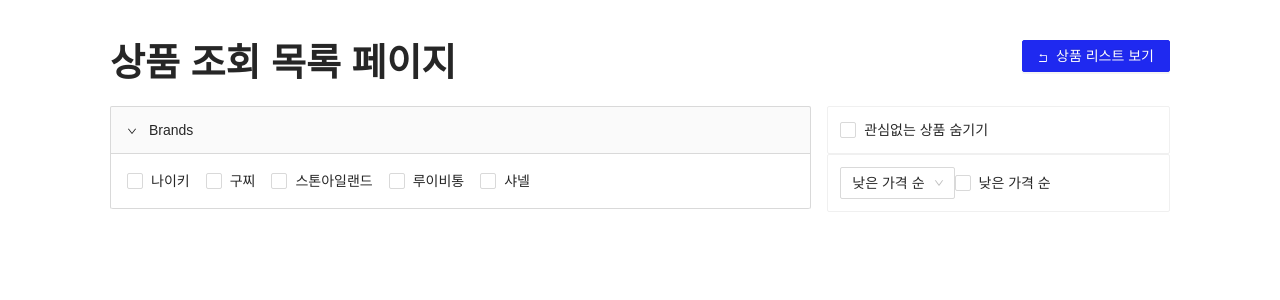
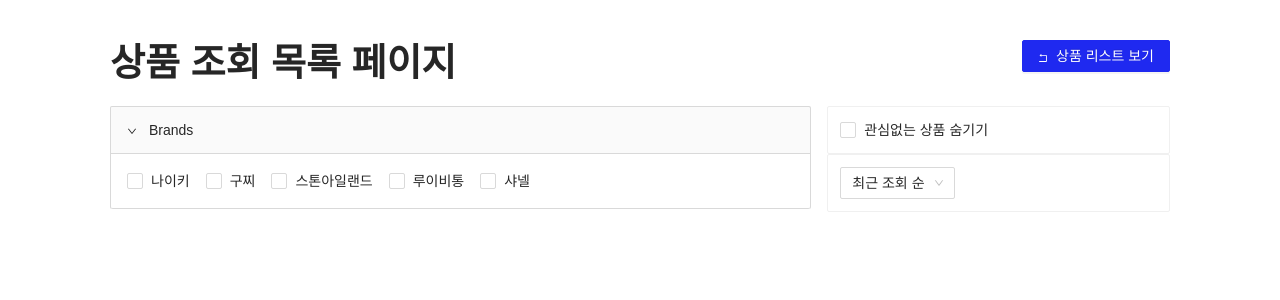
Before and after one commit to yisu-kim/pre-onboarding-mrcamel, a React (Create React App) app: page /recent-list in a window 1280 px wide. Shown: the top 300 px of the page. Built offline with nearby package versions, Linux system fonts and the light colour scheme.

Commit message:
Feat: filter price and recently view

```diff
--- a/src/pages/RecentListPage/RecentListPage.js
+++ b/src/pages/RecentListPage/RecentListPage.js
@@ -5,16 +5,7 @@ import BrandFilterMenu from "../../components/BrandFilterMenu";
 import DislikeFilter from "../../components/DislikeFilter";
 import { RecentListContainer } from "./RecentListPageStyle";
 import { LOCAL_STORAGE } from "../../utils/constants";
-import {
-  Row,
-  Col,
-  Card,
-  message,
-  Checkbox,
-  Typography,
-  Button,
-  Select,
-} from "antd";
+import { Row, Col, Card, message, Typography, Button, Select } from "antd";
 import { getOriginalInfo } from "../../utils/getOriginalInfo";
 import { RollbackOutlined } from "@ant-design/icons";
 import Product from "../../components/Product";
@@ -62,27 +53,29 @@ export default class RecentListPage extends Component {
       message.warning("관심없는 상품으로 등록하신 상품입니다.", 1);
     }
   };
-  handlePriceSort = (e) => {
-    this.setState({
-      priceChecked: e.target.checked,
-    });
-  };
 
-  // 이 함수입니다 유정님!
   onSelectChange = (value) => {
-    console.log("selectedValue: ", value);
+    value === "price"
+      ? this.setState({
+          priceChecked: true,
+        })
+      : this.setState({
+          priceChecked: false,
+        });
   };
 
   goProductListPage = () => {
     this.props.history.push("/product");
   };
+
   componentDidMount() {
     this.getRecentList();
     setInterval(this.update, 1000);
   }
-  // goProductListPage = () => {
-  //   this.props.history.push("/product");
-  // };
+
+  goProductListPage = () => {
+    this.props.history.push("/product");
+  };
 
   componentDidUpdate(prevProps, prevState) {
     const hour = this.state.date.getHours();
@@ -153,14 +146,10 @@ export default class RecentListPage extends Component {
             <Col lg={8} md={8} xs={24}>
               <DislikeFilter handleDislikeFilter={this.handleDislikeFilter} />
               <Card size="small">
-                <Select onChange={this.onSelectChange} defaultValue="price">
+                <Select onChange={this.onSelectChange} defaultValue="view">
+                  <Option value="view">최근 조회 순</Option>
                   <Option value="price">낮은 가격 순</Option>
-                  <Option value="view">최근 조회 순</Option>
                 </Select>
-
-                <Checkbox onChange={this.handlePriceSort}>
-                  낮은 가격 순
-                </Checkbox>
               </Card>
             </Col>
           </Row>
```
